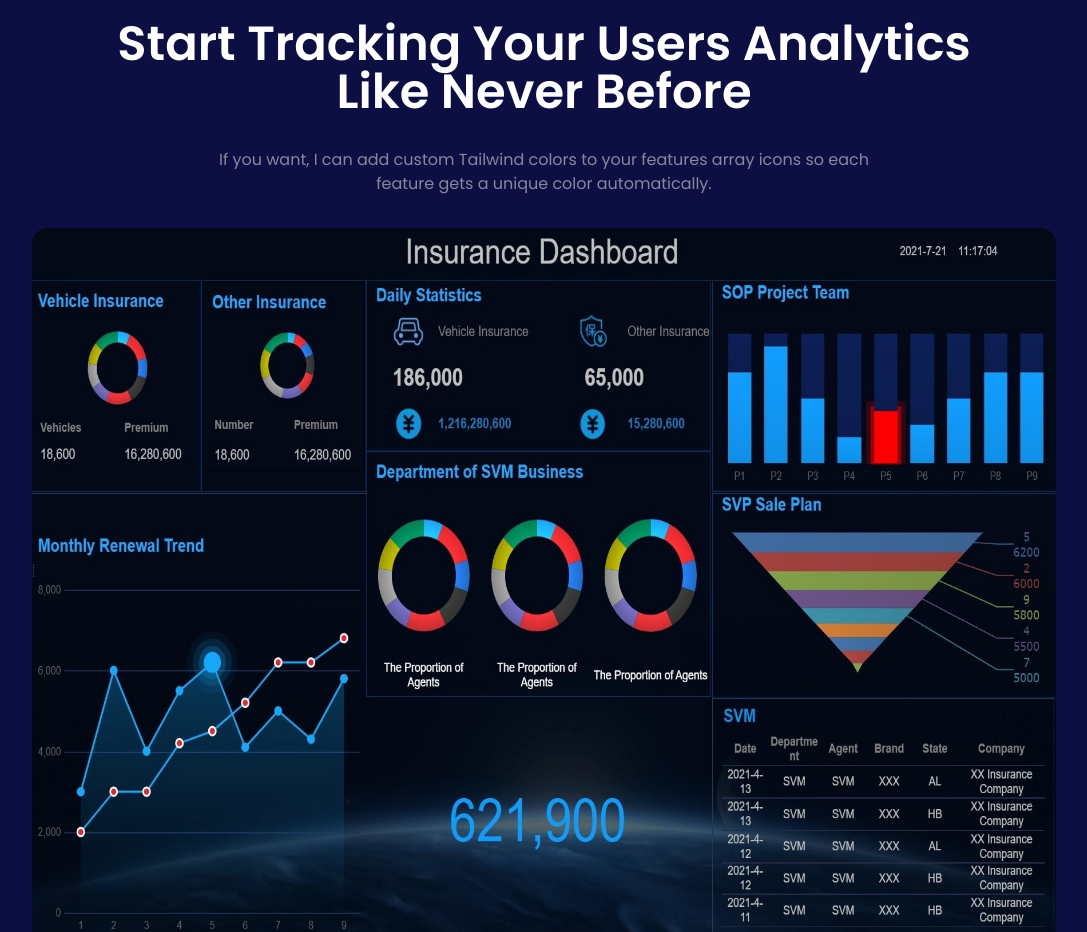
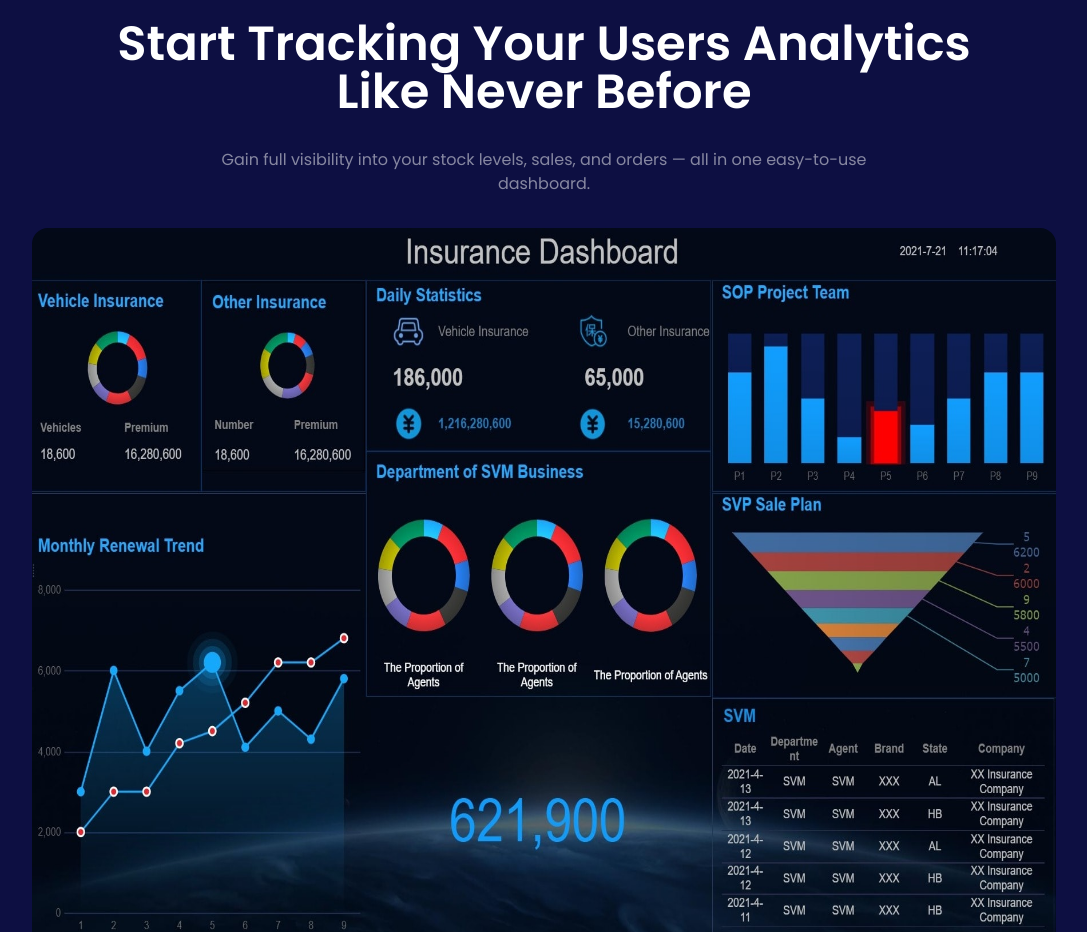
Before and after one commit to dani-dina/stocktrack-nextjs, a Next.js app: page / in a window 1280 px wide. Shown: the part 1440-2372 px from the top of the page, without its empty margins (96-1183 px from the left). Built offline with nearby package versions, Linux system fonts and the light colour scheme.

Commit message:
changes on her0

```diff
--- a/components/StartTracking.tsx
+++ b/components/StartTracking.tsx
@@ -8,9 +8,10 @@ const StartTracking : React.FC = () => {
         <h1 className='text-white text-3xl font-semibold py-4 text-center md:text-5xl md:w-4/5'>
           Start Tracking Your Users Analytics Like Never Before
         </h1>
-        <p className='text-white/50 text-center py-4 md:w-3/5'>
-          If you want, I can add custom Tailwind colors to your features array icons so each feature gets a unique color automatically.
-        </p>
+       <p className='text-white/50 text-center py-4 md:w-3/5'>
+           Gain full visibility into your stock levels, sales, and orders — all in one easy-to-use dashboard.
+      </p>
+
         <div className="hidden md:block">
           <Image
             src="/dashboard-desktop.jpg"
```
